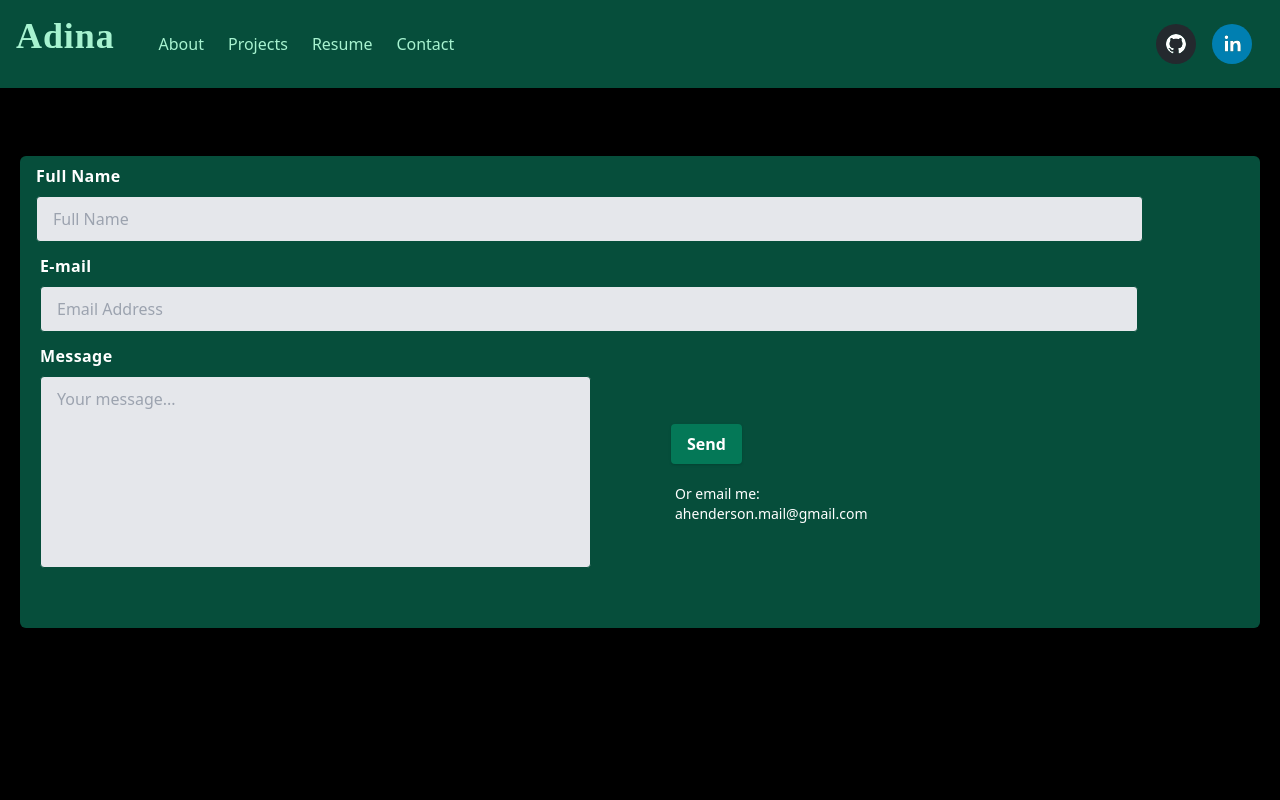
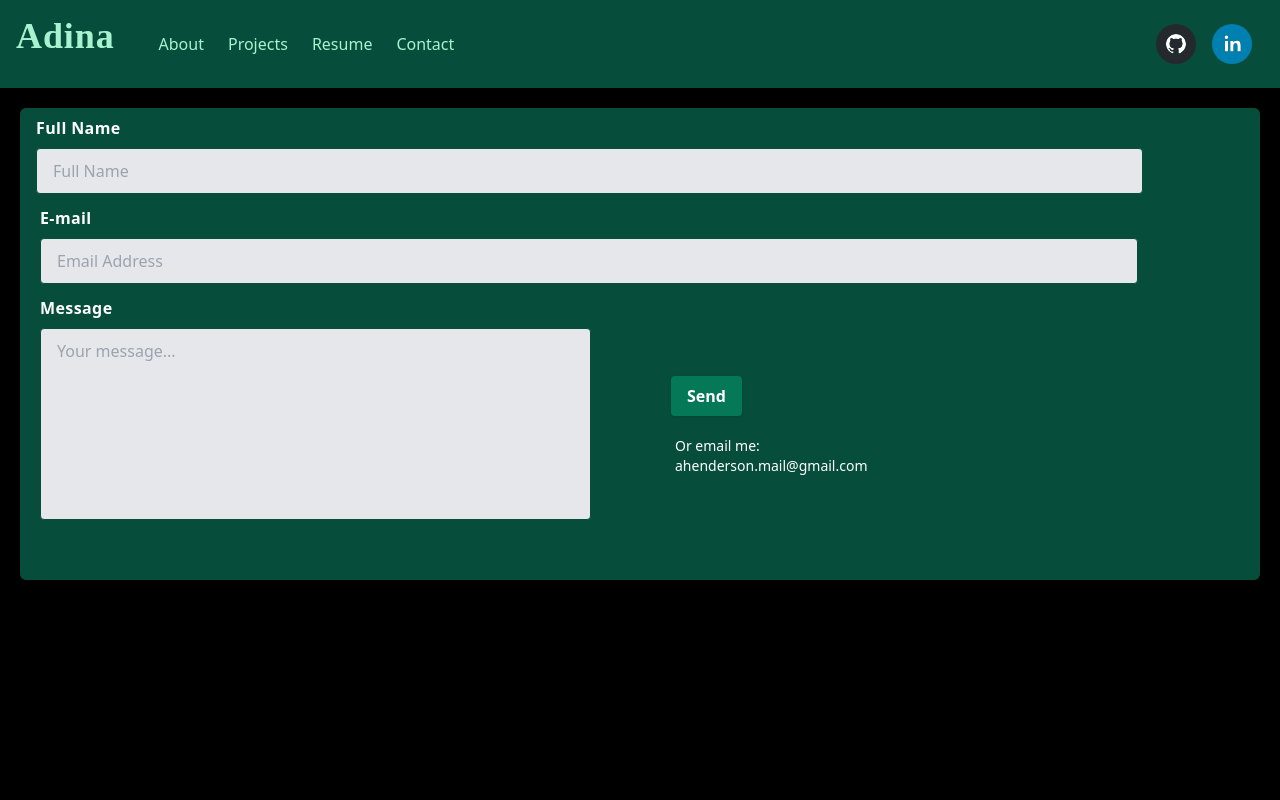
Before and after one commit to adina-hc/portfolio-react, a React (Create React App) app: page /#/contact in a window 1280 px wide. Shown: the top 800 px of the page. Built offline with nearby package versions, Linux system fonts and the light colour scheme; the HTML template or start-up script is replaced by a standard one.

Commit message:
modified layout for linkedIn item to show in the page

```diff
--- a/src/components/Contact/index.js
+++ b/src/components/Contact/index.js
@@ -8,14 +8,18 @@ export default function Contact() {
   return (
     <>
       <section className="min-h-screen bg-black">
-        <div className="bg-black pt-12 max-h-full">
-          <div id="contact-me" className="contents space-x-4">
-            <div className="relative p-5 flex-1 inline-block">
-              <ContactForm />
-              <div className="relative flex-1 inline-block">
-                <LinkedIn />
-              </div>
-            </div>
+        <div
+          id="contact-me"
+          className="contents space-x-4 bg-blue-100 p-10 min-w-min "
+        >
+          <div className="relative p-5 inline-block">
+            <ContactForm />
+          </div>
+        </div>
+
+        <div className="relative inline-block rounded-md m-6 w-auto ">
+          <div className="p-2 min-w-min inline-block  rounded-md mx-2 object-cover">
+            <LinkedIn />
           </div>
         </div>
       </section>
```
